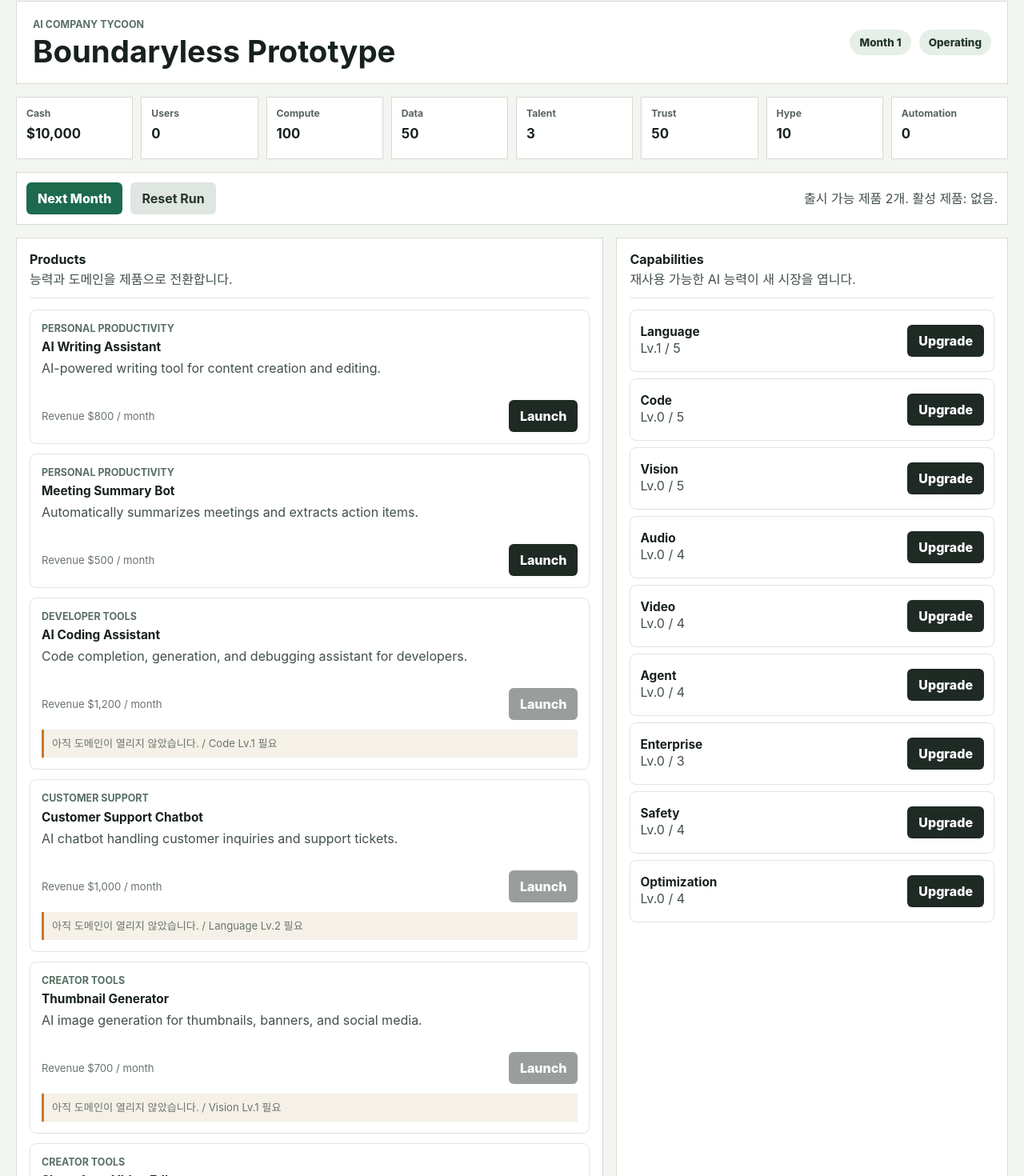
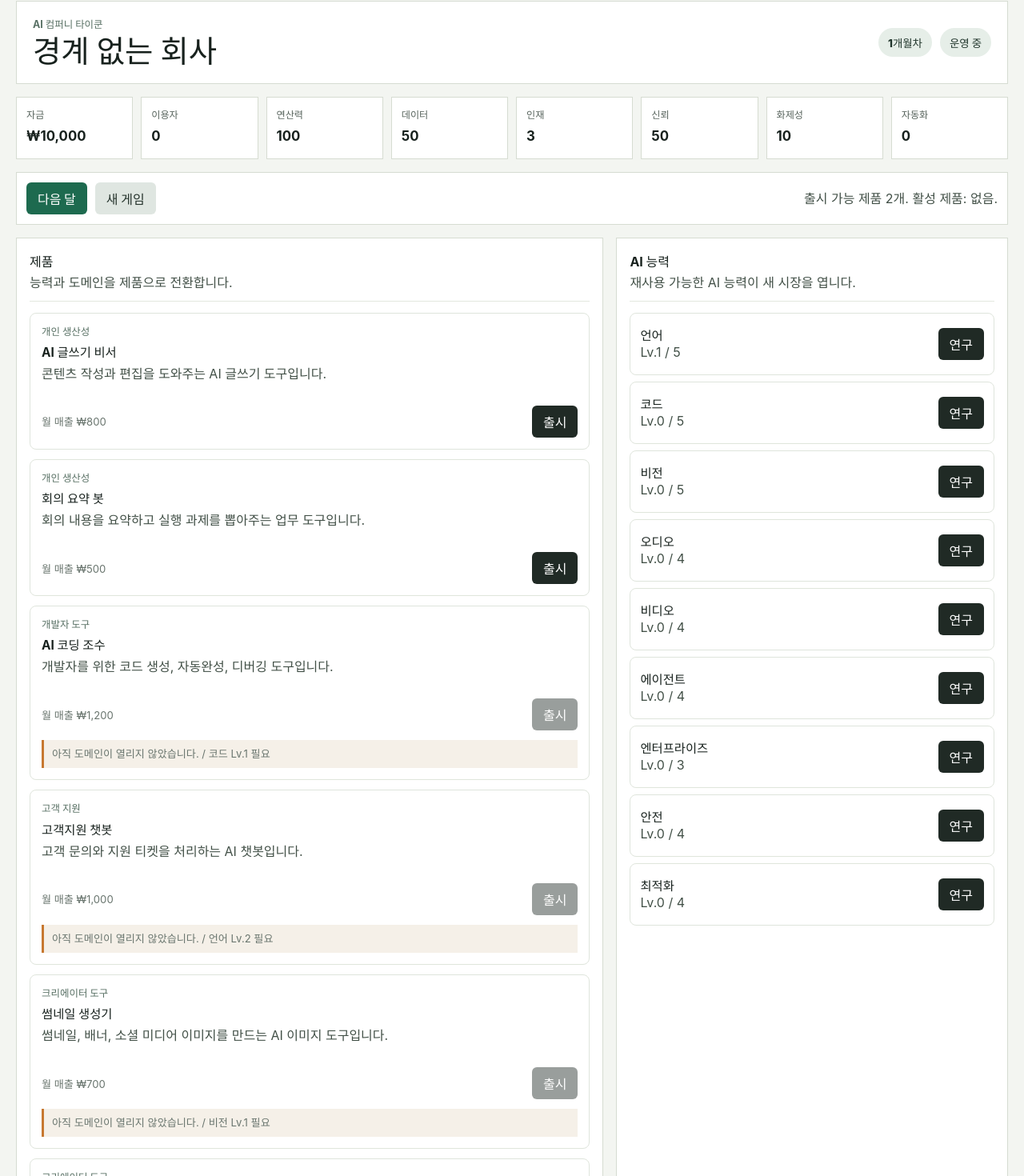
Before and after one commit to sgeniusk/ai-company-tycoon-boundaryless, a React (Vite) app: page / in a window 1280 px wide. Shown: the part 19-1489 px from the top of the page at 80% size. Built offline with nearby package versions, Linux system fonts and the light colour scheme.

Commit message:
Benchmark Game Dev Story and localize prototype

```diff
--- a/data/capabilities.json
+++ b/data/capabilities.json
@@ -2,8 +2,8 @@
   "capabilities": [
     {
       "id": "language",
-      "name": "Language",
-      "description": "Natural language understanding and generation.",
+      "name": "언어",
+      "description": "자연어 이해와 생성 능력입니다.",
       "max_level": 5,
       "upgrade_costs": [
         {"cash": 1500, "data": 15, "talent": 0},
@@ -17,8 +17,8 @@
     },
     {
       "id": "code",
-      "name": "Code",
-      "description": "Code generation, completion, and debugging.",
+      "name": "코드",
+      "description": "코드 생성, 자동완성, 디버깅 능력입니다.",
       "max_level": 5,
       "upgrade_costs": [
         {"cash": 2000, "data": 20, "talent": 0},
@@ -32,8 +32,8 @@
     },
     {
       "id": "vision",
-      "name": "Vision",
-      "description": "Image understanding, generation, and manipulation.",
+      "name": "비전",
+      "description": "이미지 이해, 생성, 편집 능력입니다.",
       "max_level": 5,
       "upgrade_costs": [
         {"cash": 2000, "data": 15, "talent": 0},
@@ -47,8 +47,8 @@
     },
     {
       "id": "audio",
-      "name": "Audio",
-      "description": "Speech recognition, synthesis, and audio processing.",
+      "name": "오디오",
+      "description": "음성 인식, 합성, 오디오 처리 능력입니다.",
       "max_level": 4,
       "upgrade_costs": [
         {"cash": 2500, "data": 20, "talent": 0},
@@ -61,8 +61,8 @@
     },
     {
       "id": "video",
-      "name": "Video",
-      "description": "Video understanding, generation, and editing.",
+      "name": "비디오",
+      "description": "영상 이해, 생성, 편집 능력입니다.",
       "max_level": 4,
       "upgrade_costs": [
         {"cash": 3000, "data": 25, "talent": 0},
@@ -75,8 +75,8 @@
     },
     {
       "id": "agent",
-      "name": "Agent",
-      "description": "Autonomous task planning and execution.",
+      "name": "에이전트",
+      "description": "자율적인 작업 계획과 실행 능력입니다.",
       "max_level": 4,
       "upgrade_costs": [
         {"cash": 3500, "data": 30, "talent": 1},
@@ -89,8 +89,8 @@
     },
     {
       "id": "enterprise",
-      "name": "Enterprise",
-      "description": "Enterprise-grade reliability, compliance, and security.",
+      "name": "엔터프라이즈",
+      "description": "기업 수준의 안정성, 보안, 컴플라이언스 능력입니다.",
       "max_level": 3,
       "upgrade_costs": [
         {"cash": 5000, "data": 20, "talent": 1},
@@ -102,8 +102,8 @@
     },
     {
       "id": "safety",
-      "name": "Safety",
-      "description": "AI safety, alignment, and content filtering.",
+      "name": "안전",
+      "description": "AI 안전성, 정렬, 콘텐츠 필터링 능력입니다.",
       "max_level": 4,
       "upgrade_costs": [
         {"cash": 1500, "data": 10, "talent": 0},
@@ -117,8 +117,8 @@
     },
     {
       "id": "optimization",
-      "name": "Optimization",
-      "description": "Model efficiency, inference speed, and cost reduction.",
+      "name": "최적화",
+      "description": "모델 효율, 추론 속도, 비용 절감 능력입니다.",
       "max_level": 4,
       "upgrade_costs": [
         {"cash": 2000, "data": 15, "talent": 0},
--- a/data/domains.json
+++ b/data/domains.json
@@ -2,8 +2,8 @@
   "domains": [
     {
       "id": "personal_productivity",
-      "name": "Personal Productivity",
-      "description": "Tools for individual productivity and daily tasks.",
+      "name": "개인 생산성",
+      "description": "개인의 업무와 일상 생산성을 높이는 도구 시장입니다.",
       "unlocked_by_default": true,
       "unlock_requirements": {},
       "market_size": "medium",
@@ -12,8 +12,8 @@
     },
     {
       "id": "creator_tools",
-      "name": "Creator Tools",
-      "description": "Creative tools for content creators and designers.",
+      "name": "크리에이터 도구",
+      "description": "콘텐츠 제작자와 디자이너를 위한 창작 도구 시장입니다.",
       "unlocked_by_default": false,
       "unlock_requirements": {"vision": 1},
       "market_size": "large",
@@ -22,8 +22,8 @@
     },
     {
       "id": "developer_tools",
-      "name": "Developer Tools",
-      "description": "Tools for software developers and engineers.",
+      "name": "개발자 도구",
+      "description": "소프트웨어 개발자와 엔지니어를 위한 도구 시장입니다.",
       "unlocked_by_default": false,
       "unlock_requirements": {"code": 1},
       "market_size": "large",
@@ -32,8 +32,8 @@
     },
     {
       "id": "customer_support",
-      "name": "Customer Support",
-      "description": "AI-powered customer service and support solutions.",
+      "name": "고객 지원",
+      "description": "고객 응대와 지원 업무를 자동화하는 시장입니다.",
       "unlocked_by_default": false,
       "unlock_requirements": {"language": 2},
       "market_size": "large",
@@ -42,8 +42,8 @@
     },
     {
       "id": "education",
-      "name": "Education",
-      "description": "Personalized learning and educational tools.",
+      "name": "교육",
+      "description": "개인화 학습과 교육 서비스를 제공하는 시장입니다.",
       "unlocked_by_default": false,
       "unlock_requirements": {"language": 3},
       "market_size": "medium",
@@ -52,8 +52,8 @@
     },
     {
       "id": "enterprise_automation",
-      "name": "Enterprise Automation",
-      "description": "Large-scale business process automation.",
+      "name": "기업 자동화",
+      "description": "대규모 업무 프로세스를 자동화하는 기업 시장입니다.",
       "unlocked_by_default": false,
       "unlock_requirements": {"agent": 2, "enterprise": 1},
       "market_size": "huge",
--- a/data/products.json
+++ b/data/products.json
@@ -2,8 +2,8 @@
   "products": [
     {
       "id": "ai_writing_assistant",
-      "name": "AI Writing Assistant",
-      "description": "AI-powered writing tool for content creation and editing.",
+      "name": "AI 글쓰기 비서",
+      "description": "콘텐츠 작성과 편집을 도와주는 AI 글쓰기 도구입니다.",
       "domain": "personal_productivity",
       "required_capabilities": {"language": 1},
       "launch_cost": {"cash": 2000, "compute": 20, "data": 10},
@@ -20,8 +20,8 @@
     },
     {
       "id": "meeting_summary_bot",
-      "name": "Meeting Summary Bot",
-      "description": "Automatically summarizes meetings and extracts action items.",
+      "name": "회의 요약 봇",
+      "description": "회의 내용을 요약하고 실행 과제를 뽑아주는 업무 도구입니다.",
       "domain": "personal_productivity",
       "required_capabilities": {"language": 1},
       "launch_cost": {"cash": 1500, "compute": 15, "data": 5},
@@ -38,8 +38,8 @@
     },
     {
       "id": "ai_coding_assistant",
-      "name": "AI Coding Assistant",
-      "description": "Code completion, generation, and debugging assistant for developers.",
+      "name": "AI 코딩 조수",
+      "description": "개발자를 위한 코드 생성, 자동완성, 디버깅 도구입니다.",
       "domain": "developer_tools",
       "required_capabilities": {"code": 1},
       "launch_cost": {"cash": 3000, "compute": 30, "data": 15},
@@ -56,8 +56,8 @@
     },
     {
       "id": "customer_support_chatbot",
-      "name": "Customer Support Chatbot",
-      "description": "AI chatbot handling customer inquiries and support tickets.",
+      "name": "고객지원 챗봇",
+      "description": "고객 문의와 지원 티켓을 처리하는 AI 챗봇입니다.",
       "domain": "customer_support",
       "required_capabilities": {"language": 2},
       "launch_cost": {"cash": 2500, "compute": 25, "data": 10},
@@ -74,8 +74,8 @@
     },
     {
       "id": "thumbnail_generator",
-      "name": "Thumbnail Generator",
-      "description": "AI image generation for thumbnails, banners, and social media.",
+      "name": "썸네일 생성기",
+      "description": "썸네일, 배너, 소셜 미디어 이미지를 만드는 AI 이미지 도구입니다.",
       "domain": "creator_tools",
       "required_capabilities": {"vision": 1},
       "launch_cost": {"cash": 2000, "compute": 25, "data": 10},
@@ -92,8 +92,8 @@
     },
     {
       "id": "short_video_editor",
-      "name": "Short-form Video Editor",
-      "description": "AI-powered video editing for short-form content creators.",
+      "name": "숏폼 영상 편집기",
+      "description": "숏폼 크리에이터를 위한 AI 영상 편집 도구입니다.",
       "domain": "creator_tools",
       "required_capabilities": {"vision": 1, "video": 1},
       "launch_cost": {"cash": 4000, "compute": 40, "data": 20},
@@ -110,8 +110,8 @@
     },
     {
       "id": "ai_tutor",
-      "name": "AI Tutor",
-      "description": "Personalized AI tutoring system for students of all levels.",
+      "name": "AI 튜터",
+      "description": "학습자 수준에 맞춰 설명하고 문제를 내주는 개인화 교육 서비스입니다.",
       "domain": "education",
       "required_capabilities": {"language": 2, "agent": 1},
       "launch_cost": {"cash": 3500, "compute": 30, "data": 20},
@@ -128,8 +128,8 @@
     },
     {
       "id": "enterprise_workflow_agent",
-      "name": "Enterprise Workflow Agent",
-      "description": "Autonomous agent automating enterprise business processes.",
+      "name": "기업 업무 에이전트",
+      "description": "기업의 반복 업무 프로세스를 자동으로 처리하는 자율 에이전트입니다.",
       "domain": "enterprise_automation",
       "required_capabilities": {"agent": 2, "enterprise": 1},
       "launch_cost": {"cash": 8000, "compute": 50, "data": 30},
--- a/data/resources.json
+++ b/data/resources.json
@@ -2,8 +2,8 @@
   "resources": {
     "cash": {
       "id": "cash",
-      "name": "Cash",
-      "description": "Money used for salaries, launches, research, infrastructure, marketing.",
+      "name": "자금",
+      "description": "급여, 출시, 연구, 인프라, 마케팅에 쓰는 회사 자금입니다.",
       "initial_value": 10000,
       "min_value": -999999,
       "max_value": 999999999,
@@ -13,8 +13,8 @@
     },
     "users": {
       "id": "users",
-      "name": "Users",
-      "description": "Total active users across all products.",
+      "name": "이용자",
+      "description": "모든 제품의 활성 이용자 합계입니다.",
       "initial_value": 0,
       "min_value": 0,
       "max_value": 999999999,
@@ -24,8 +24,8 @@
     },
     "compute": {
       "id": "compute",
-      "name": "Compute",
-      "description": "Available GPU/server capacity or compute reserve.",
+      "name": "연산력",
+      "description": "GPU와 서버 용량을 포함한 AI 서비스 처리 능력입니다.",
       "initial_value": 100,
       "min_value": 0,
       "max_value": 999999,
@@ -35,8 +35,8 @@
     },
     "data": {
       "id": "data",
-      "name": "Data",
-      "description": "Training, feedback, and usage data for capability upgrades.",
+      "name": "데이터",
+      "description": "모델 개선과 능력 연구에 쓰는 학습, 피드백, 사용 데이터입니다.",
       "initial_value": 50,
       "min_value": 0,
       "max_value": 999999,
@@ -46,8 +46,8 @@
     },
     "talent": {
       "id": "talent",
-      "name": "Talent",
-      "description": "Employees, researchers, engineers, operators.",
+      "name": "인재",
+      "description": "연구원, 엔지니어, 운영 인력을 포함한 팀 규모입니다.",
       "initial_value": 3,
       "min_value": 0,
       "max_value": 999,
@@ -57,8 +57,8 @@
     },
     "trust": {
       "id": "trust",
-      "name": "Trust",
-      "description": "Public and enterprise trust level.",
+      "name": "신뢰",
+      "description": "대중과 기업 고객이 회사를 믿는 정도입니다.",
       "initial_value": 50,
       "min_value": 0,
       "max_value": 100,
@@ -68,8 +68,8 @@
     },
     "hype": {
       "id": "hype",
-      "name": "Hype",
-      "description": "Market excitement driving user growth and adoption.",
+      "name": "화제성",
+      "description": "이용자 증가와 도입 속도를 끌어올리는 시장의 관심입니다.",
       "initial_value": 10,
       "min_value": 0,
       "max_value": 100,
@@ -79,8 +79,8 @@
     },
     "automation": {
       "id": "automation",
-      "name": "Automation",
-      "description": "Internal automation level reducing costs and enabling compounding.",
+      "name": "자동화",
+      "description": "비용을 줄이고 회사 성장을 복리처럼 만드는 내부 자동화 수준입니다.",
       "initial_value": 0,
       "min_value": 0,
       "max_value": 100,
--- a/index.html
+++ b/index.html
@@ -3,7 +3,7 @@
   <head>
     <meta charset="UTF-8" />
     <meta name="viewport" content="width=device-width, initial-scale=1.0" />
-    <title>AI Company Tycoon: Boundaryless</title>
+    <title>AI 컴퍼니 타이쿤: 바운더리리스</title>
   </head>
   <body>
     <div id="root"></div>
--- a/src/App.tsx
+++ b/src/App.tsx
@@ -27,18 +27,18 @@ function App() {
 
   return (
     <main className="app-shell">
-      <section className="top-bar" aria-label="Company status">
+      <section className="top-bar" aria-label="회사 상태">
         <div>
-          <p className="eyebrow">AI Company Tycoon</p>
-          <h1>Boundaryless Prototype</h1>
+          <p className="eyebrow">AI 컴퍼니 타이쿤</p>
+          <h1>경계 없는 회사</h1>
         </div>
         <div className="status-cluster">
-          <span className="status-pill">Month {gameState.month}</span>
+          <span className="status-pill">{gameState.month}개월차</span>
           <span className={`status-pill ${gameState.status}`}>{statusLabel(gameState.status)}</span>
         </div>
       </section>
 
-      <section className="resource-strip" aria-label="Resources">
+      <section className="resource-strip" aria-label="자원">
         {orderedResourceIds.map((resourceId) => (
           <article className="resource-tile" key={resourceId}>
             <span>{resources[resourceId].name}</span>
@@ -47,12 +47,12 @@ function App() {
         ))}
       </section>
 
-      <section className="command-row" aria-label="Primary commands">
+      <section className="command-row" aria-label="주요 명령">
         <button className="primary-action" onClick={() => setGameState((current) => advanceMonth(current))}>
-          Next Month
+          다음 달
         </button>
         <button className="secondary-action" onClick={() => setGameState(createInitialState())}>
-          Reset Run
+          새 게임
         </button>
         <p>
           출시 가능 제품 {launchableCount}개. 활성 제품: {activeProductNames.length ? activeProductNames.join(", ") : "없음"}.
@@ -62,7 +62,7 @@ function App() {
       <section className="dashboard-grid">
         <div className="panel products-panel">
           <div className="panel-heading">
-            <h2>Products</h2>
+            <h2>제품</h2>
             <p>능력과 도메인을 제품으로 전환합니다.</p>
           </div>
           <div className="item-list">
@@ -78,12 +78,12 @@ function App() {
                     <p>{product.description}</p>
                   </div>
                   <div className="item-footer">
-                    <span>Revenue {formatResource("cash", product.base_revenue)} / month</span>
+                    <span>월 매출 {formatResource("cash", product.base_revenue)}</span>
                     <button
                       disabled={!check.ok || gameState.status !== "playing"}
                       onClick={() => setGameState((current) => launchProduct(product, current))}
                     >
-                      Launch
+                      출시
                     </button>
                   </div>
                   {!check.ok && <p className="locked-reason">{check.reasons.join(" / ")}</p>}
@@ -95,7 +95,7 @@ function App() {
 
         <div className="panel capabilities-panel">
           <div className="panel-heading">
-            <h2>Capabilities</h2>
+            <h2>AI 능력</h2>
             <p>재사용 가능한 AI 능력이 새 시장을 엽니다.</p>
           </div>
           <div className="item-list compact">
@@ -113,7 +113,7 @@ function App() {
                     disabled={!check.ok || gameState.status !== "playing"}
                     onClick={() => setGameState((current) => upgradeCapability(capability, current))}
                   >
-                    Upgrade
+                    연구
                   </button>
                   {!check.ok && <span>{check.reasons[0]}</span>}
                 </article>
@@ -124,7 +124,7 @@ function App() {
 
         <div className="panel timeline-panel">
           <div className="panel-heading">
-            <h2>Timeline</h2>
+            <h2>회사 기록</h2>
             <p>결정의 결과가 즉시 기록됩니다.</p>
           </div>
           <ol className="timeline">
@@ -139,9 +139,9 @@ function App() {
 }
 
 function statusLabel(status: GameState["status"]): string {
-  if (status === "success") return "Success trajectory";
-  if (status === "failure") return "Critical failure";
-  return "Operating";
+  if (status === "success") return "성공 궤도";
+  if (status === "failure") return "위기";
+  return "운영 중";
 }
 
 export default App;
--- a/src/game/simulation.ts
+++ b/src/game/simulation.ts
@@ -4,9 +4,9 @@ import type { ActionCheck, CapabilityDefinition, GameState, ProductDefinition, R
 const clamp = (value: number, min: number, max: number) => Math.max(min, Math.min(max, value));
 
 const formatMoney = (value: number) =>
-  new Intl.NumberFormat("en-US", {
+  new Intl.NumberFormat("ko-KR", {
     style: "currency",
-    currency: "USD",
+    currency: "KRW",
     maximumFractionDigits: 0,
   }).format(value);
 
@@ -122,7 +122,7 @@ export function upgradeCapability(capability: CapabilityDefinition, state: GameS
     capabilities: { ...state.capabilities, [capability.id]: nextLevel },
     unlockedDomains: [...unlockedDomains],
     timeline: [
-      `${capability.name} Lv.${nextLevel} 업그레이드${unlockedDomainId ? `: 새 도메인 ${domainName(unlockedDomainId)} 해금` : ""}`,
+      `${capability.name} Lv.${nextLevel} 연구 완료${unlockedDomainId ? `: 새 분야 ${domainName(unlockedDomainId)} 해금` : ""}`,
       ...state.timeline,
     ].slice(0, 8),
   };
@@ -163,8 +163,8 @@ export function advanceMonth(state: GameState): GameState {
   const nextMonth = state.month + 1;
   const nextStatus = getNextStatus(nextResources, state.activeProducts.length);
   const summary = active.length
-    ? `월 ${nextMonth}: 매출 ${formatMoney(revenue)}, 비용 ${formatMoney(totalCost)}, 유저 +${newUsers.toLocaleString("en-US")}, 데이터 +${generatedData}`
-    : `월 ${nextMonth}: 아직 출시 제품이 없어 고정비만 발생했습니다.`;
+    ? `${nextMonth}개월차: 매출 ${formatMoney(revenue)}, 비용 ${formatMoney(totalCost)}, 이용자 +${newUsers.toLocaleString("ko-KR")}, 데이터 +${generatedData}`
+    : `${nextMonth}개월차: 아직 출시 제품이 없어 고정비만 발생했습니다.`;
 
   return {
     ...state,
```
Also changed, not shown: 6 other files (tests, documents, lock files or other folders).
